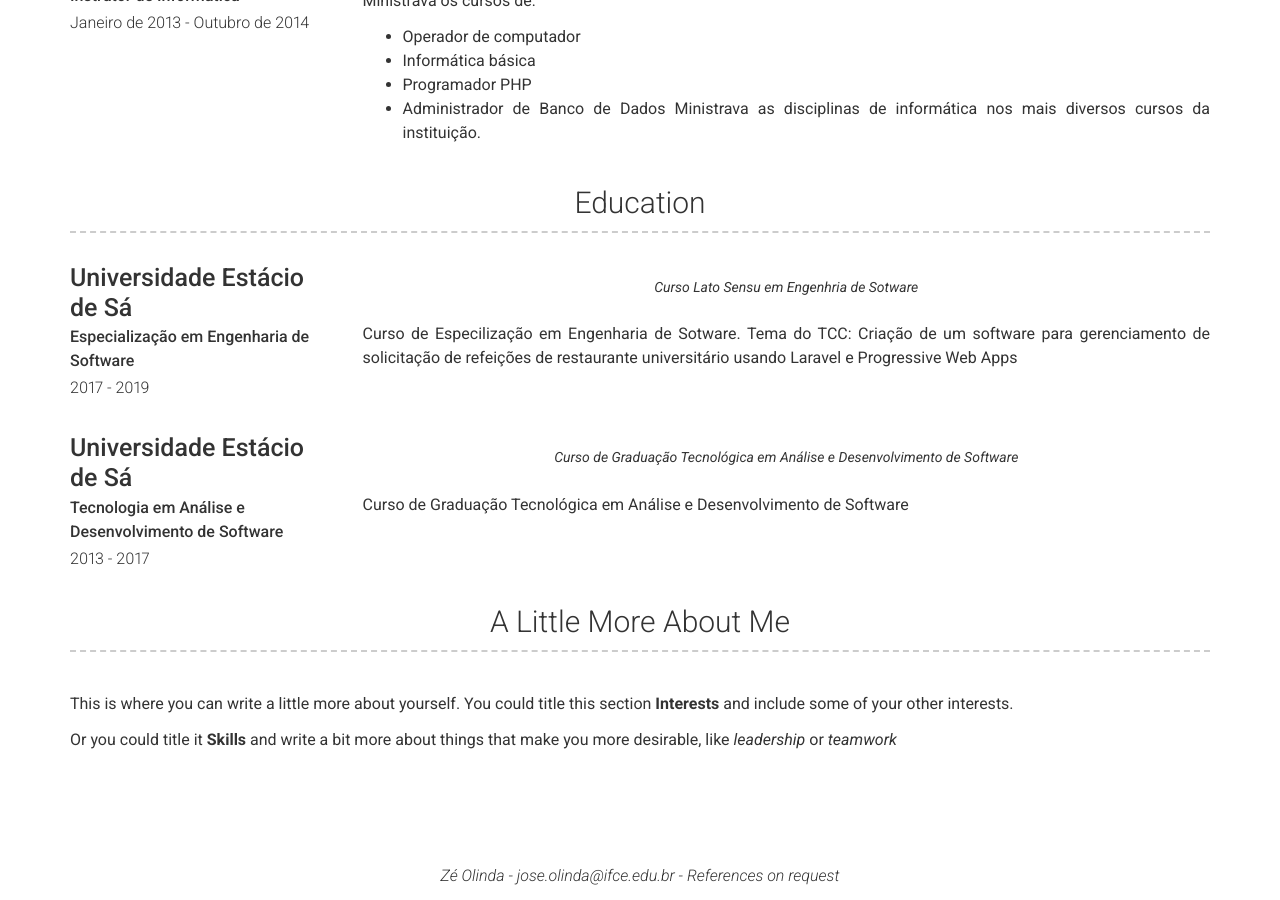
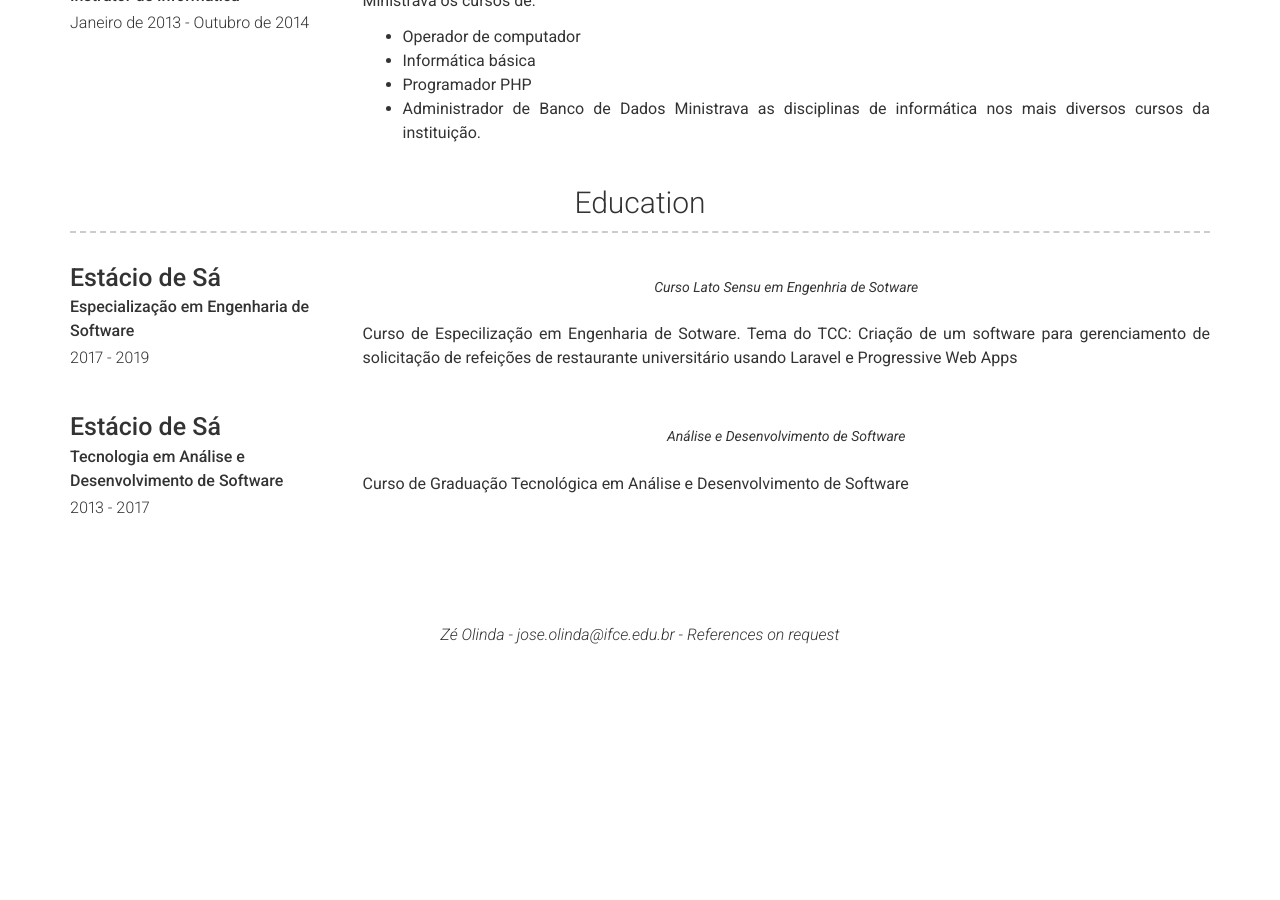
Before and after one commit to joseolinda/joseolinda.github.io, a Jekyll site: the page built from index.md, in a window 1280 px wide and 900 px high, scrolled down 1723 px. Built offline with Jekyll 4.4.1, drawn with Linux system fonts in a browser that asks for light colours; after the commit the page ends 2382 px from its top, so only the background shows below that.

Commit message:
Remove end section

```diff
--- a/_config.yml
+++ b/_config.yml
@@ -52,10 +52,10 @@ about_content: | # this will include new lines to allow paragraphs
 
 # More Section
 # more_title: A Little More About Me #(Use this to override about more section title)
-more_content: | # this will include new lines to allow paragraphs
-  This is where you can write a little more about yourself. You could title this section **Interests** and include some of your other interests.
-
-  Or you could title it **Skills** and write a bit more about things that make you more desirable, like *leadership* or *teamwork*
+#more_content: | # this will include new lines to allow paragraphs
+#  This is where you can write a little more about yourself. You could title this section **Interests** and include some of your other interests.
+#
+#  Or you could title it **Skills** and write a bit more about things that make you more desirable, like *leadership* or *teamwork*
 
 # Footer
 footer_show_references: true
--- a/_data/education.yml
+++ b/_data/education.yml
@@ -1,6 +1,6 @@
 # Education Template
 - layout: left
-  name: Universidade Estácio de Sá
+  name: Estácio de Sá
   dates: 2017 - 2019
   qualification: Especialização em Engenharia de Software
   quote: >
@@ -11,10 +11,10 @@
 
 
 - layout: left
-  name: Universidade Estácio de Sá
+  name: Estácio de Sá
   dates: 2013 - 2017
   qualification: Tecnologia em Análise e Desenvolvimento de Software
   quote: >
-    Curso de Graduação Tecnológica em Análise e Desenvolvimento de Software
+    Análise e Desenvolvimento de Software
   description: | # this will include new lines to allow paragraphs
     Curso de Graduação Tecnológica em Análise e Desenvolvimento de Software
```
